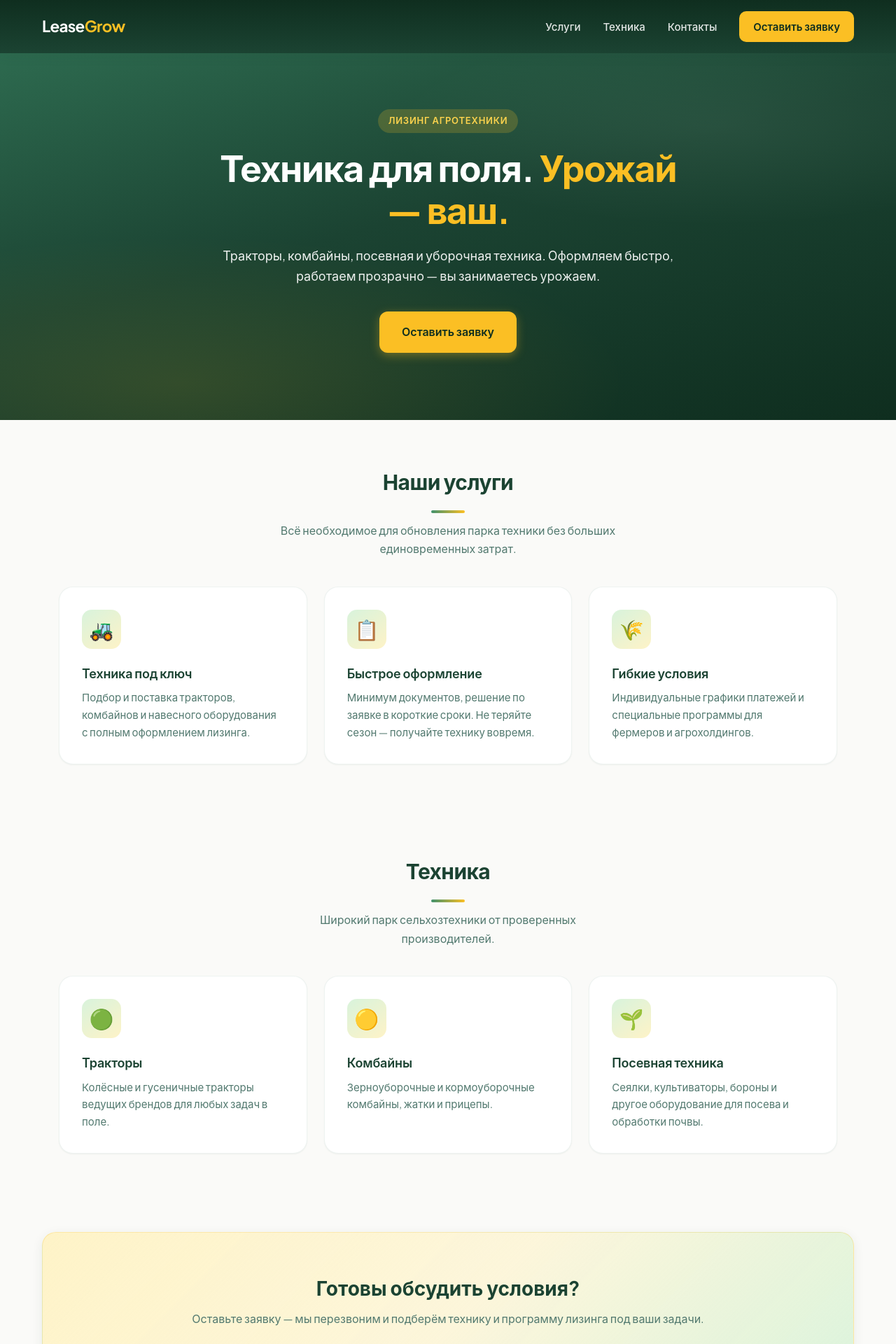
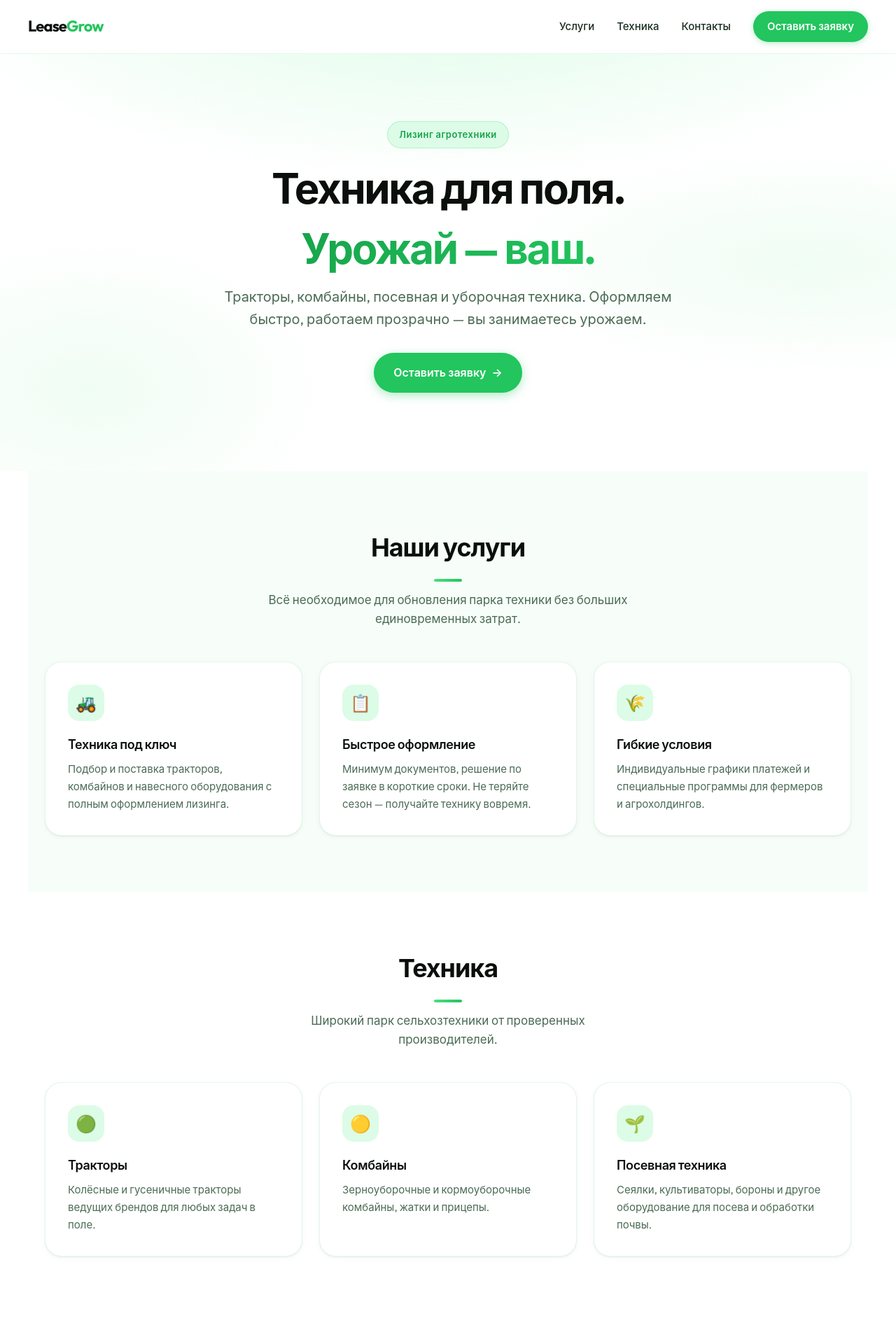
Before and after one commit to Archive-of-practical-work-for-the-MPT/LeaseGrowDiploma, a Django app: page / in a window 1280 px wide. Shown: the top 1920 px of the page at 70% size. Run offline with Django 5.2, Linux system fonts and the light colour scheme.

Commit message:
feat: update home page

```diff
--- a/core/templates/core/base.html
+++ b/core/templates/core/base.html
@@ -6,28 +6,34 @@
     <title>{% block title %}LeaseGrow — Лизинг агротехники{% endblock %}</title>
     <link rel="preconnect" href="https://fonts.googleapis.com">
     <link rel="preconnect" href="https://fonts.gstatic.com" crossorigin>
-    <link href="https://fonts.googleapis.com/css2?family=Plus+Jakarta+Sans:wght@400;500;600;700&display=swap" rel="stylesheet">
+    <link href="https://fonts.googleapis.com/css2?family=Outfit:wght@300;400;500;600;700&display=swap" rel="stylesheet">
     <style>
         :root {
-            --green-950: #0f2e1f;
-            --green-800: #1b4332;
-            --green-600: #2d6a4f;
-            --green-500: #40916c;
-            --green-300: #74c69d;
-            --green-100: #b7e4c7;
-            --green-50: #d8f3dc;
-            --amber-400: #fbbf24;
-            --amber-300: #fcd34d;
-            --amber-100: #fef3c7;
-            --cream: #fafaf8;
+            /* Светлая зелёная палитра */
+            --green-600: #16a34a;
+            --green-500: #22c55e;
+            --green-400: #4ade80;
+            --green-300: #86efac;
+            --green-200: #bbf7d0;
+            --green-100: #dcfce7;
+            --green-50: #f0fdf4;
+            --green-25: #f7fef9;
+            --amber-500: #eab308;
+            --amber-400: #facc15;
+            --amber-100: #fef9c3;
             --white: #ffffff;
-            --text: #0f1f14;
-            --text-muted: #52796f;
-            --shadow-sm: 0 1px 2px rgba(27, 67, 50, 0.06);
-            --shadow-md: 0 4px 16px rgba(27, 67, 50, 0.08);
-            --shadow-lg: 0 12px 40px rgba(27, 67, 50, 0.12);
-            --radius: 12px;
-            --radius-lg: 20px;
+            --text: #0a0f0c;
+            --text-secondary: #1a2e1f;
+            --text-muted: #4b6b55;
+            --border: rgba(34, 197, 94, 0.12);
+            --shadow-xs: 0 1px 2px rgba(0, 0, 0, 0.04);
+            --shadow-sm: 0 2px 8px rgba(0, 0, 0, 0.04), 0 1px 2px rgba(0, 0, 0, 0.06);
+            --shadow-md: 0 4px 20px rgba(0, 0, 0, 0.06), 0 2px 6px rgba(0, 0, 0, 0.04);
+            --shadow-lg: 0 12px 40px rgba(0, 0, 0, 0.08);
+            --radius: 16px;
+            --radius-lg: 24px;
+            --radius-xl: 32px;
+            --radius-full: 9999px;
         }
 
         * {
@@ -41,29 +47,30 @@
         }
 
         body {
-            font-family: 'Plus Jakarta Sans', -apple-system, sans-serif;
+            font-family: 'Outfit', -apple-system, sans-serif;
             color: var(--text);
-            background: var(--cream);
-            line-height: 1.65;
+            background: var(--white);
+            line-height: 1.6;
             min-height: 100vh;
             display: flex;
             flex-direction: column;
+            -webkit-font-smoothing: antialiased;
         }
 
-        /* Шапка */
+        /* Шапка — светлая, стекло */
         .header {
-            background: linear-gradient(180deg, var(--green-950) 0%, var(--green-800) 100%);
-            color: var(--white);
+            background: rgba(255, 255, 255, 0.8);
+            backdrop-filter: blur(12px);
+            -webkit-backdrop-filter: blur(12px);
+            border-bottom: 1px solid var(--border);
             padding: 1rem 1.5rem;
             position: sticky;
             top: 0;
             z-index: 100;
-            box-shadow: var(--shadow-md);
-            backdrop-filter: blur(8px);
         }
 
         .header-inner {
-            max-width: 1160px;
+            max-width: 1200px;
             margin: 0 auto;
             display: flex;
             align-items: center;
@@ -73,20 +80,20 @@
         }
 
         .logo {
-            font-size: 1.4rem;
+            font-size: 1.375rem;
             font-weight: 700;
-            letter-spacing: -0.03em;
+            letter-spacing: -0.04em;
             text-decoration: none;
-            color: var(--white);
-            transition: opacity 0.2s;
+            color: var(--text);
+            transition: color 0.2s;
         }
 
         .logo:hover {
-            opacity: 0.95;
+            color: var(--green-600);
         }
 
         .logo span {
-            color: var(--amber-400);
+            color: var(--green-500);
         }
 
         .nav {
@@ -96,7 +103,7 @@
         }
 
         .nav a {
-            color: rgba(255, 255, 255, 0.88);
+            color: var(--text-secondary);
             text-decoration: none;
             font-weight: 500;
             font-size: 0.9375rem;
@@ -104,38 +111,41 @@
         }
 
         .nav a:hover {
-            color: var(--amber-300);
+            color: var(--green-600);
         }
 
         .nav .btn-nav {
-            background: var(--amber-400);
-            color: var(--green-950);
-            padding: 0.6rem 1.25rem;
-            border-radius: 10px;
+            background: var(--green-500);
+            color: var(--white);
+            padding: 0.625rem 1.25rem;
+            border-radius: var(--radius-full);
             font-weight: 600;
             font-size: 0.9375rem;
-            transition: background 0.2s, transform 0.15s;
+            transition: background 0.2s, transform 0.15s, box-shadow 0.2s;
+            box-shadow: 0 2px 8px rgba(34, 197, 94, 0.3);
         }
 
         .nav .btn-nav:hover {
-            background: var(--amber-300);
+            background: var(--green-600);
             transform: translateY(-1px);
+            box-shadow: 0 4px 12px rgba(34, 197, 94, 0.35);
         }
 
         main {
             flex: 1;
         }
 
-        /* Футер */
+        /* Футер — светлый зелёный */
         .footer {
-            background: linear-gradient(180deg, var(--green-800) 0%, var(--green-950) 100%);
-            color: var(--white);
-            padding: 3rem 1.5rem 2rem;
+            background: var(--green-50);
+            color: var(--text-secondary);
+            padding: 3.5rem 1.5rem 2rem;
             margin-top: auto;
+            border-top: 1px solid var(--border);
         }
 
         .footer-inner {
-            max-width: 1160px;
+            max-width: 1200px;
             margin: 0 auto;
         }
 
@@ -154,29 +164,29 @@
         }
 
         .footer h4 {
-            font-size: 0.75rem;
+            font-size: 0.6875rem;
             text-transform: uppercase;
-            letter-spacing: 0.12em;
-            color: var(--amber-400);
+            letter-spacing: 0.14em;
+            color: var(--green-600);
             margin-bottom: 0.875rem;
             font-weight: 600;
         }
 
         .footer p {
-            color: rgba(255, 255, 255, 0.82);
+            color: var(--text-muted);
             font-size: 0.9375rem;
-            line-height: 1.6;
+            line-height: 1.65;
         }
 
         .footer a {
-            color: rgba(255, 255, 255, 0.88);
+            color: var(--text-secondary);
             text-decoration: none;
             font-size: 0.9375rem;
             transition: color 0.2s;
         }
 
         .footer a:hover {
-            color: var(--amber-300);
+            color: var(--green-600);
         }
 
         .footer ul {
@@ -189,10 +199,10 @@
 
         .footer-bottom {
             padding-top: 1.75rem;
-            border-top: 1px solid rgba(255, 255, 255, 0.12);
+            border-top: 1px solid var(--border);
             text-align: center;
             font-size: 0.8125rem;
-            color: rgba(255, 255, 255, 0.55);
+            color: var(--text-muted);
         }
     </style>
     {% block extra_css %}{% endblock %}
--- a/core/templates/core/home.html
+++ b/core/templates/core/home.html
@@ -2,122 +2,145 @@
 
 {% block extra_css %}
 <style>
+    /* Hero — светлый градиент, mesh */
     .hero {
-        background: linear-gradient(165deg, var(--green-600) 0%, var(--green-800) 45%, var(--green-950) 100%);
-        color: var(--white);
-        padding: 5rem 1.5rem 6rem;
+        background:
+            radial-gradient(ellipse 120% 100% at 50% -20%, var(--green-100) 0%, transparent 50%),
+            radial-gradient(ellipse 80% 60% at 90% 50%, var(--green-50) 0%, transparent 45%),
+            radial-gradient(ellipse 60% 80% at 10% 80%, var(--green-50) 0%, transparent 45%),
+            var(--white);
+        color: var(--text);
+        padding: 6rem 1.5rem 7rem;
         text-align: center;
         position: relative;
         overflow: hidden;
     }
 
-    .hero::before {
-        content: '';
-        position: absolute;
-        inset: 0;
-        background:
-            radial-gradient(ellipse 100% 80% at 20% 90%, rgba(251, 191, 36, 0.12) 0%, transparent 50%),
-            radial-gradient(ellipse 80% 60% at 80% 20%, rgba(184, 228, 199, 0.08) 0%, transparent 45%);
-        pointer-events: none;
-    }
-
     .hero-inner {
-        max-width: 680px;
+        max-width: 720px;
         margin: 0 auto;
         position: relative;
         z-index: 1;
     }
 
     .hero .badge {
-        display: inline-block;
-        background: rgba(251, 191, 36, 0.2);
-        color: var(--amber-300);
+        display: inline-flex;
+        align-items: center;
+        gap: 0.375rem;
+        background: var(--green-100);
+        color: var(--green-600);
         font-size: 0.8125rem;
         font-weight: 600;
-        letter-spacing: 0.06em;
-        text-transform: uppercase;
-        padding: 0.4rem 0.9rem;
-        border-radius: 100px;
-        margin-bottom: 1.25rem;
+        letter-spacing: 0.04em;
+        padding: 0.5rem 1rem;
+        border-radius: var(--radius-full);
+        margin-bottom: 1.5rem;
+        border: 1px solid rgba(34, 197, 94, 0.2);
     }
 
     .hero h1 {
-        font-size: clamp(2.25rem, 5.5vw, 3.25rem);
+        font-size: clamp(2.5rem, 6vw, 3.75rem);
         font-weight: 700;
-        line-height: 1.15;
+        line-height: 1.1;
         margin-bottom: 1.25rem;
-        letter-spacing: -0.03em;
+        letter-spacing: -0.04em;
+        color: var(--text);
     }
 
     .hero h1 span {
-        color: var(--amber-400);
+        color: var(--green-600);
+        background: linear-gradient(135deg, var(--green-600), var(--green-500));
+        -webkit-background-clip: text;
+        -webkit-text-fill-color: transparent;
+        background-clip: text;
     }
 
     .hero .subtitle {
-        font-size: 1.125rem;
-        opacity: 0.92;
-        margin-bottom: 2.25rem;
-        line-height: 1.65;
+        font-size: 1.25rem;
+        color: var(--text-muted);
+        margin-bottom: 2rem;
+        line-height: 1.6;
+        font-weight: 400;
     }
 
     .hero .btn {
-        display: inline-block;
-        background: var(--amber-400);
-        color: var(--green-950);
-        padding: 1rem 2rem;
-        border-radius: 12px;
+        display: inline-flex;
+        align-items: center;
+        gap: 0.5rem;
+        background: var(--green-500);
+        color: var(--white);
+        padding: 1rem 1.75rem;
+        border-radius: var(--radius-full);
         font-weight: 600;
         text-decoration: none;
         font-size: 1rem;
-        transition: background 0.2s, transform 0.15s, box-shadow 0.2s;
-        box-shadow: 0 4px 14px rgba(251, 191, 36, 0.35);
+        transition: background 0.2s, transform 0.2s, box-shadow 0.2s;
+        box-shadow: 0 4px 14px rgba(34, 197, 94, 0.35);
     }
 
     .hero .btn:hover {
-        background: var(--amber-300);
+        background: var(--green-600);
         transform: translateY(-2px);
-        box-shadow: 0 6px 20px rgba(251, 191, 36, 0.4);
+        box-shadow: 0 8px 24px rgba(34, 197, 94, 0.4);
     }
 
+    .hero .btn::after {
+        content: '→';
+        font-weight: 600;
+    }
+
+    /* Секции */
     .section {
-        max-width: 1160px;
+        max-width: 1200px;
         margin: 0 auto;
-        padding: 4rem 1.5rem;
+        padding: 5rem 1.5rem;
+    }
+
+    .section:nth-child(even) {
+        background: var(--green-25);
     }
 
     .section-header {
         text-align: center;
-        margin-bottom: 2.5rem;
+        margin-bottom: 3rem;
     }
 
     .section-header h2 {
-        font-size: 1.875rem;
+        font-size: clamp(1.75rem, 4vw, 2.25rem);
         font-weight: 700;
-        color: var(--green-800);
-        letter-spacing: -0.02em;
+        color: var(--text);
+        letter-spacing: -0.03em;
     }
 
     .section-header .section-line {
-        width: 48px;
+        width: 40px;
         height: 4px;
-        background: linear-gradient(90deg, var(--green-500), var(--amber-400));
-        border-radius: 2px;
+        background: linear-gradient(90deg, var(--green-400), var(--green-500));
+        border-radius: var(--radius-full);
         margin: 1rem auto 0;
     }
 
     .section-header p {
         color: var(--text-muted);
-        font-size: 1rem;
+        font-size: 1.0625rem;
         margin-top: 0.75rem;
-        max-width: 480px;
+        max-width: 520px;
         margin-left: auto;
         margin-right: auto;
+        line-height: 1.6;
     }
 
+    /* Карточки — bento-стиль, мягкие тени */
     .cards {
         display: grid;
-        grid-template-columns: repeat(auto-fit, minmax(300px, 1fr));
+        grid-template-columns: repeat(3, 1fr);
         gap: 1.5rem;
+    }
+
+    @media (max-width: 900px) {
+        .cards {
+            grid-template-columns: 1fr;
+        }
     }
 
     .card {
@@ -125,34 +148,34 @@
         border-radius: var(--radius-lg);
         padding: 2rem;
         box-shadow: var(--shadow-sm);
-        border: 1px solid rgba(45, 106, 79, 0.08);
-        transition: transform 0.25s ease, box-shadow 0.25s ease, border-color 0.2s;
+        border: 1px solid var(--border);
+        transition: transform 0.3s cubic-bezier(0.34, 1.56, 0.64, 1), box-shadow 0.3s, border-color 0.2s;
     }
 
     .card:hover {
-        transform: translateY(-6px);
+        transform: translateY(-4px);
         box-shadow: var(--shadow-lg);
-        border-color: rgba(45, 106, 79, 0.12);
+        border-color: rgba(34, 197, 94, 0.2);
     }
 
     .card-icon {
-        width: 56px;
-        height: 56px;
-        background: linear-gradient(145deg, var(--green-50), var(--amber-100));
-        border-radius: 14px;
+        width: 52px;
+        height: 52px;
+        background: var(--green-100);
+        border-radius: var(--radius);
         margin-bottom: 1.25rem;
         display: flex;
         align-items: center;
         justify-content: center;
-        font-size: 1.75rem;
+        font-size: 1.5rem;
     }
 
     .card h3 {
         font-size: 1.125rem;
         font-weight: 600;
-        color: var(--green-800);
+        color: var(--text);
         margin-bottom: 0.5rem;
-        letter-spacing: -0.01em;
+        letter-spacing: -0.02em;
     }
 
     .card p {
@@ -161,47 +184,52 @@
         line-height: 1.65;
     }
 
+    /* CTA — светлый блок с акцентом */
     .cta-block {
-        background: linear-gradient(135deg, var(--amber-100) 0%, rgba(254, 243, 199, 0.6) 50%, var(--green-50) 100%);
-        border: 1px solid rgba(251, 191, 36, 0.25);
-        border-radius: var(--radius-lg);
-        padding: 3.5rem 2rem;
+        background: linear-gradient(135deg, var(--green-50) 0%, var(--green-100) 100%);
+        border: 1px solid var(--border);
+        border-radius: var(--radius-xl);
+        padding: 4rem 2rem;
         text-align: center;
-        margin: 3rem 1.5rem;
-        max-width: 1160px;
+        margin: 4rem 1.5rem;
+        max-width: 1200px;
         margin-left: auto;
         margin-right: auto;
-        box-shadow: var(--shadow-md);
+        box-shadow: var(--shadow-sm);
     }
 
     .cta-block h2 {
-        font-size: 1.75rem;
+        font-size: clamp(1.5rem, 3vw, 2rem);
         font-weight: 700;
-        color: var(--green-800);
+        color: var(--text);
         margin-bottom: 0.5rem;
     }
 
     .cta-block p {
         color: var(--text-muted);
         margin-bottom: 1.75rem;
-        font-size: 1rem;
+        font-size: 1.0625rem;
     }
 
     .cta-block .btn {
-        background: var(--green-800);
+        background: var(--green-500);
         color: var(--white);
-        padding: 0.9rem 1.75rem;
-        border-radius: 12px;
+        padding: 0.875rem 1.75rem;
+        border-radius: var(--radius-full);
         font-weight: 600;
         text-decoration: none;
-        display: inline-block;
+        display: inline-flex;
+        align-items: center;
+        gap: 0.5rem;
         font-size: 1rem;
-        transition: background 0.2s, transform 0.15s;
+        transition: background 0.2s, transform 0.2s, box-shadow 0.2s;
+        box-shadow: 0 2px 10px rgba(34, 197, 94, 0.3);
     }
 
     .cta-block .btn:hover {
-        background: var(--green-950);
+        background: var(--green-600);
         transform: translateY(-2px);
+        box-shadow: 0 6px 20px rgba(34, 197, 94, 0.35);
     }
 
     .contact-section {
@@ -218,7 +246,8 @@
     <section class="hero">
         <div class="hero-inner">
             <span class="badge">Лизинг агротехники</span>
-            <h1>Техника для поля. <span>Урожай — ваш.</span></h1>
+            <h1>Техника для поля.</h1>
+            <h1><span>Урожай — ваш.</span></h1>
             <p class="subtitle">Тракторы, комбайны, посевная и уборочная техника. Оформляем быстро, работаем прозрачно — вы занимаетесь урожаем.</p>
             <a href="#zayavka" class="btn">Оставить заявку</a>
         </div>
```
